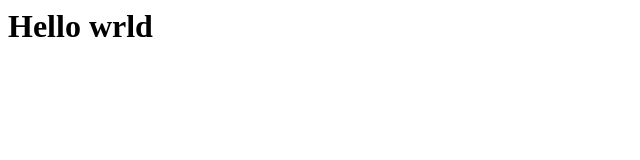
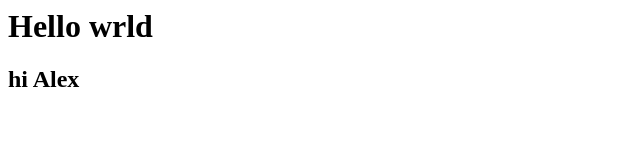
Before and after one commit to Arsen4ik/teamNew, a plain HTML site: page index.html in a window 1280 px wide. Shown: the whole page, without its empty margins (0-640 px from the left). Drawn offline with Linux system fonts and the light colour scheme.

Commit message:
Alexandru privet

```diff
--- a/index.html
+++ b/index.html
@@ -1 +1,2 @@
 <h1>Hello wrld</h1>
+<h2>hi Alex</h2>
```
